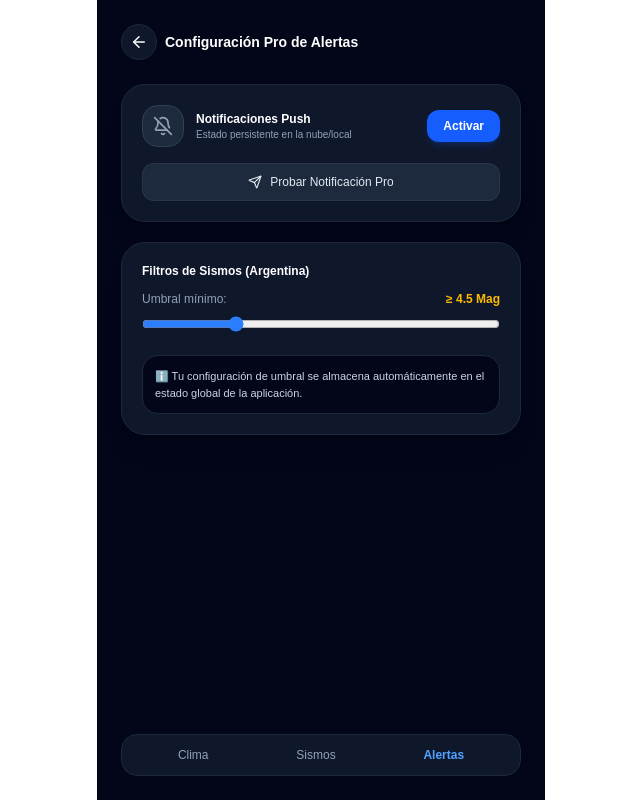
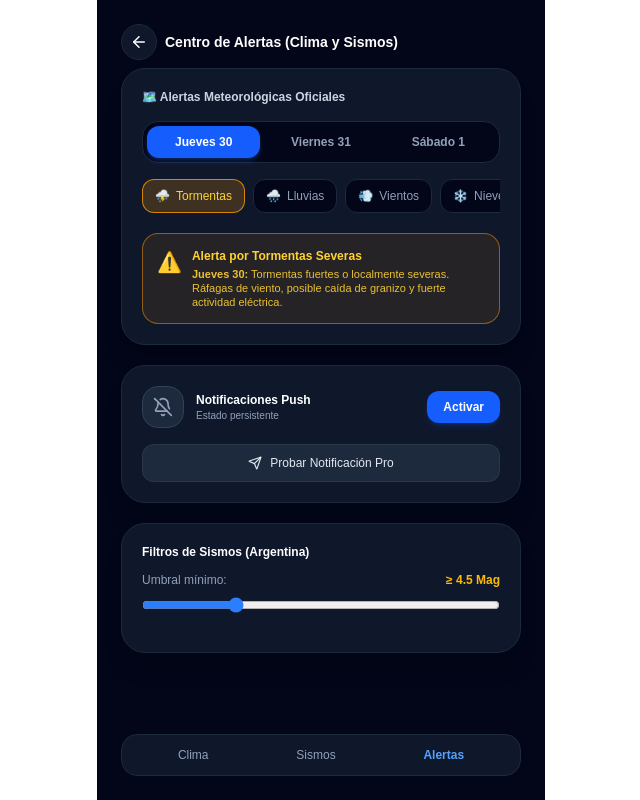
Before and after one commit to Matias0910/Matycaro-clima, a Next.js app: page /alerts in a window 1280 px wide. Shown: the whole page, without its empty margins (319-959 px from the left). Built offline with nearby package versions, Linux system fonts and the light colour scheme.

Commit message:
feat: añade página de alertas meteorológicas con solapas y capas interactivas

```diff
--- a/src/app/alerts/page.tsx
+++ b/src/app/alerts/page.tsx
@@ -1,11 +1,61 @@
 "use client";
 
+import { useState } from "react";
 import { Bell, BellOff, ArrowLeft, Send } from "lucide-react";
 import Link from "next/link";
 import { useAppStore } from "@/store/useAppStore";
 
+// Generador dinámico de días
+const getDaysList = () => {
+  const daysList = [];
+  const today = new Date();
+
+  for (let i = 0; i < 3; i++) {
+    const d = new Date(today);
+    d.setDate(today.getDate() + i);
+    const dayName = d.toLocaleDateString('es-ES', { weekday: 'long' });
+    const dayNum = d.getDate();
+    const formatted = `${dayName.charAt(0).toUpperCase() + dayName.slice(1)} ${dayNum}`;
+    daysList.push({ id: i, label: formatted });
+  }
+  return daysList;
+};
+
 export default function AlertsPage() {
   const { minMagnitude, notificationsEnabled, setMinMagnitude, setNotificationsEnabled } = useAppStore();
+
+  const days = getDaysList();
+  const [selectedDay, setSelectedDay] = useState(days[0].label);
+  const [activeLayer, setActiveLayer] = useState("storm"); // storm, rain, wind, snow
+
+  const alertDetails: Record<string, { title: string; type: string; color: string; desc: string }> = {
+    storm: {
+      title: "Alerta por Tormentas Severas",
+      type: "Tormentas de variada intensidad",
+      color: "border-amber-500/50 bg-amber-500/10 text-amber-300",
+      desc: "Tormentas fuertes o localmente severas. Ráfagas de viento, posible caída de granizo y fuerte actividad eléctrica."
+    },
+    rain: {
+      title: "Alerta por Lluvias Intensas",
+      type: "Precipitaciones Continuas",
+      color: "border-blue-500/50 bg-blue-500/10 text-blue-300",
+      desc: "Lluvias persistentes de moderada a fuerte intensidad en cortos períodos."
+    },
+    wind: {
+      title: "Alerta por Vientos Fuertes",
+      type: "Ráfagas Intensas",
+      color: "border-cyan-500/50 bg-cyan-500/10 text-cyan-300",
+      desc: "Vientos con ráfagas que podrían superar los límites habituales en la región."
+    },
+    snow: {
+      title: "Aviso por Nevadas",
+      type: "Acumulación Nival",
+      color: "border-indigo-500/50 bg-indigo-500/10 text-indigo-300",
+      desc: "Nevadas de variada intensidad con reducción de visibilidad."
+    }
+  };
+
+  const currentAlert = alertDetails[activeLayer];
 
   const handleToggleNotifications = async () => {
     if (!("Notification" in window)) {
@@ -39,19 +89,77 @@ export default function AlertsPage() {
   };
 
   return (
-    <main className="min-h-screen bg-slate-950 text-white p-6 max-w-md mx-auto flex flex-col justify-between">
-      <div>
-        <header className="flex justify-between items-center mb-6">
+    <main className="min-h-screen bg-slate-950 text-white p-4 md:p-6 max-w-md mx-auto flex flex-col justify-between">
+      <div className="space-y-5">
+        <header className="flex justify-between items-center mb-2">
           <div className="flex items-center gap-2">
             <Link href="/" className="p-2 bg-slate-900 rounded-full hover:bg-slate-800 transition border border-slate-800">
               <ArrowLeft size={18} />
             </Link>
-            <h1 className="font-bold text-sm">Configuración Pro de Alertas</h1>
+            <h1 className="font-bold text-sm">Centro de Alertas (Clima y Sismos)</h1>
           </div>
         </header>
 
-        {/* Tarjeta de Notificaciones */}
-        <div className="bg-slate-900 border border-slate-800 rounded-3xl p-5 mb-5 shadow-xl">
+        {/* ==================== SECCIÓN DE ALERTAS METEOROLÓGICAS ==================== */}
+        <div className="bg-slate-900 border border-slate-800 rounded-3xl p-5 shadow-xl space-y-4">
+          <h2 className="font-semibold text-xs text-slate-300">🗺️ Alertas Meteorológicas Oficiales</h2>
+
+          {/* Solapas de días */}
+          <div className="flex bg-slate-950 p-1 rounded-2xl gap-1 border border-slate-800">
+            {days.map((day) => (
+              <button
+                key={day.id}
+                onClick={() => setSelectedDay(day.label)}
+                className={`flex-1 py-2 text-xs font-semibold rounded-xl transition-all ${
+                  selectedDay === day.label
+                    ? "bg-blue-600 text-white shadow-md shadow-blue-500/20"
+                    : "text-slate-400 hover:text-white hover:bg-slate-800/50"
+                }`}
+              >
+                {day.label}
+              </button>
+            ))}
+          </div>
+
+          {/* Botones de capas */}
+          <div className="flex gap-2 overflow-x-auto pb-1">
+            {[
+              { id: "storm", icon: "⛈️", label: "Tormentas" },
+              { id: "rain", icon: "🌧️", label: "Lluvias" },
+              { id: "wind", icon: "💨", label: "Vientos" },
+              { id: "snow", icon: "❄️", label: "Nieve" },
+            ].map((layer) => (
+              <button
+                key={layer.id}
+                onClick={() => setActiveLayer(layer.id)}
+                className={`flex-1 py-2 px-3 rounded-xl border text-xs flex items-center justify-center gap-1.5 transition ${
+                  activeLayer === layer.id
+                    ? "bg-amber-500/20 border-amber-500/80 text-amber-300"
+                    : "bg-slate-950 border-slate-800 text-slate-400 hover:border-slate-700"
+                }`}
+              >
+                <span>{layer.icon}</span>
+                <span>{layer.label}</span>
+              </button>
+            ))}
+          </div>
+
+          {/* Tarjeta de descripción de la alerta */}
+          <div className={`border rounded-2xl p-3.5 ${currentAlert.color}`}>
+            <div className="flex items-start gap-2.5">
+              <span className="text-xl">⚠️</span>
+              <div>
+                <h3 className="font-bold text-xs">{currentAlert.title}</h3>
+                <p className="text-[11px] mt-1 opacity-90 leading-tight">
+                  <span className="font-semibold">{selectedDay}:</span> {currentAlert.desc}
+                </p>
+              </div>
+            </div>
+          </div>
+        </div>
+
+        {/* ==================== TARJETA DE NOTIFICACIONES PUSH ==================== */}
+        <div className="bg-slate-900 border border-slate-800 rounded-3xl p-5 shadow-xl">
           <div className="flex justify-between items-center mb-4">
             <div className="flex items-center gap-3">
               {notificationsEnabled ? (
@@ -65,7 +173,7 @@ export default function AlertsPage() {
               )}
               <div>
                 <h2 className="font-semibold text-xs">Notificaciones Push</h2>
-                <p className="text-[10px] text-slate-400">Estado persistente en la nube/local</p>
+                <p className="text-[10px] text-slate-400">Estado persistente</p>
               </div>
             </div>
             <button
@@ -88,11 +196,11 @@ export default function AlertsPage() {
           </button>
         </div>
 
-        {/* Ajustes de Umbral con Zustand */}
+        {/* ==================== AJUSTES DE UMBRAL (ZUSTAND) ==================== */}
         <div className="bg-slate-900 border border-slate-800 rounded-3xl p-5 shadow-xl">
           <h2 className="font-semibold text-xs mb-3">Filtros de Sismos (Argentina)</h2>
 
-          <div className="mb-4">
+          <div className="mb-3">
             <div className="flex justify-between text-xs text-slate-400 mb-2">
               <span>Umbral mínimo:</span>
               <span className="font-bold text-amber-400">≥ {minMagnitude} Mag</span>
@@ -107,14 +215,10 @@ export default function AlertsPage() {
               className="w-full accent-blue-500 cursor-pointer"
             />
           </div>
-
-          <div className="text-[11px] bg-slate-950 p-3 rounded-2xl border border-slate-800 text-slate-300">
-            <p>ℹ️ Tu configuración de umbral se almacena automáticamente en el estado global de la aplicación.</p>
-          </div>
         </div>
       </div>
 
-      <nav className="flex justify-around bg-slate-900 border border-slate-800 p-3 rounded-2xl text-xs backdrop-blur-md">
+      <nav className="flex justify-around bg-slate-900 border border-slate-800 p-3 rounded-2xl text-xs backdrop-blur-md mt-6">
         <Link href="/" className="text-slate-400 hover:text-white transition">Clima</Link>
         <Link href="/quakes" className="text-slate-400 hover:text-white transition">Sismos</Link>
         <span className="text-blue-400 font-bold">Alertas</span>
--- /dev/null
+++ b/src/components/AlertsSection.tsx
@@ -0,0 +1,85 @@
+"use client";
+
+import { useState } from "react";
+
+export function AlertsSection() {
+  const [selectedDay, setSelectedDay] = useState("Viernes 31");
+  const [activeLayer, setActiveLayer] = useState("storm"); // storm, rain, wind, etc.
+
+  const days = ["Jueves 30", "Viernes 31", "Sábado 1"];
+
+  return (
+    <div className="w-full max-w-md mx-auto p-4 bg-slate-900/80 backdrop-blur-md rounded-2xl border border-slate-700/50 text-white shadow-xl">
+      <h2 className="text-lg font-bold mb-4 flex items-center gap-2">
+        ⚠️ Alertas Meteorológicas
+      </h2>
+
+      {/* Solapas de días */}
+      <div className="flex bg-slate-800/80 p-1 rounded-xl mb-4 gap-1">
+        {days.map((day) => (
+          <button
+            key={day}
+            onClick={() => setSelectedDay(day)}
+            className={`flex-1 py-2 text-sm font-medium rounded-lg transition-all ${
+              selectedDay === day
+                ? "bg-blue-600 text-white shadow-md"
+                : "text-slate-400 hover:text-white hover:bg-slate-700/50"
+            }`}
+          >
+            {day}
+          </button>
+        ))}
+      </div>
+
+      {/* Botones de capas (Tipo de fenómeno) */}
+      <div className="flex gap-2 mb-4 overflow-x-auto pb-2">
+        <button
+          onClick={() => setActiveLayer("storm")}
+          className={`p-3 rounded-xl border transition-all flex items-center justify-center ${
+            activeLayer === "storm"
+              ? "bg-amber-500/20 border-amber-500 text-amber-400"
+              : "bg-slate-800/50 border-slate-700 text-slate-400 hover:border-slate-600"
+          }`}
+          title="Tormentas"
+        >
+          ⛈️
+        </button>
+        <button
+          onClick={() => setActiveLayer("rain")}
+          className={`p-3 rounded-xl border transition-all flex items-center justify-center ${
+            activeLayer === "rain"
+              ? "bg-blue-500/20 border-blue-500 text-blue-400"
+              : "bg-slate-800/50 border-slate-700 text-slate-400 hover:border-slate-600"
+          }`}
+          title="Lluvia"
+        >
+          🌧️
+        </button>
+        <button
+          onClick={() => setActiveLayer("wind")}
+          className={`p-3 rounded-xl border transition-all flex items-center justify-center ${
+            activeLayer === "wind"
+              ? "bg-cyan-500/20 border-cyan-500 text-cyan-400"
+              : "bg-slate-800/50 border-slate-700 text-slate-400 hover:border-slate-600"
+          }`}
+          title="Viento"
+        >
+          💨
+        </button>
+      </div>
+
+      {/* Panel de detalles de la alerta según el día seleccionado */}
+      <div className="bg-slate-800/40 border border-slate-700/50 rounded-xl p-4 space-y-3">
+        <div className="flex items-start gap-3">
+          <span className="text-2xl">⚠️</span>
+          <div>
+            <h3 className="font-semibold text-amber-400">Alerta Amarilla / Naranja</h3>
+            <p className="text-xs text-slate-300 mt-1">
+              {selectedDay}: Tormentas de variada intensidad, algunas fuertes o localmente severas. Posible caída de granizo y ráfagas intensas.
+            </p>
+          </div>
+        </div>
+      </div>
+    </div>
+  );
+}
```
